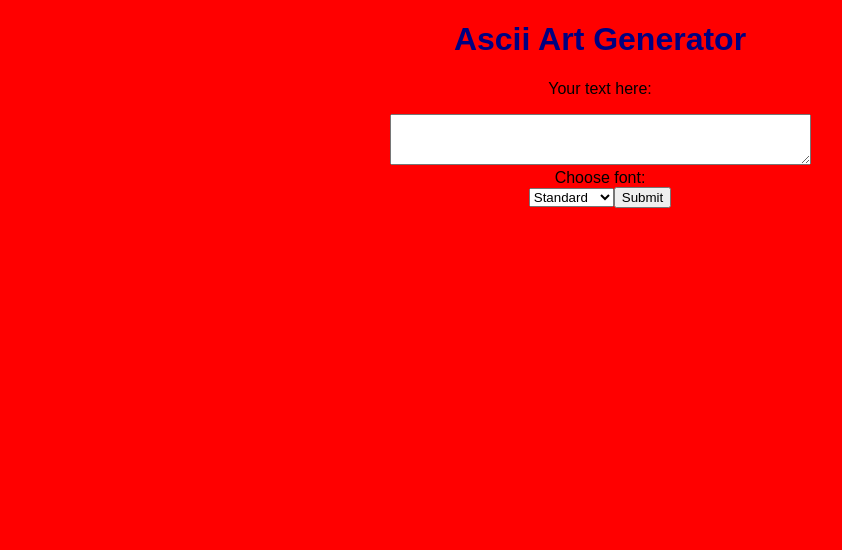
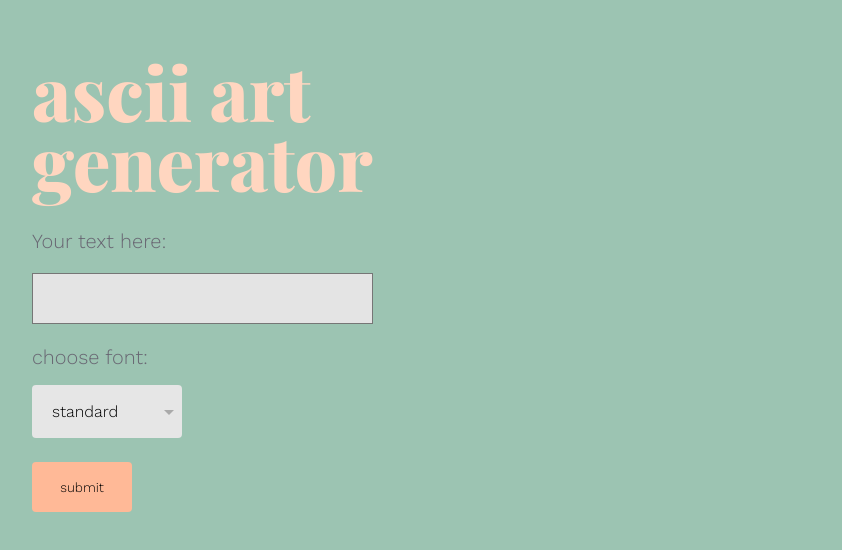
Before and after one commit to charhcodes/ascii-web, a plain HTML site: page static/index.html in a window 1280 px wide. Shown: the whole page, without its empty margins (40-882 px from the left). Drawn offline with nearby package versions, Linux system fonts and the light colour scheme; files that its build step writes are made by us from their sources.

Commit message:
ascii wip

```diff
--- a/static/index.html
+++ b/static/index.html
@@ -2,31 +2,53 @@
 <html>
 <head>
   <link rel="stylesheet" href="static/stylesheets/styles.css">
-    <title>Ascii Art Generator</title>
+  <!-- FONTS -->
+  <link rel="preconnect" href="https://fonts.googleapis.com">
+  <link rel="preconnect" href="https://fonts.gstatic.com" crossorigin>
+  <link href="https://fonts.googleapis.com/css2?family=Playfair+Display:wght@800&family=Work+Sans:wght@300&display=swap" rel="stylesheet">
+
+    <title>ascii art generator</title>
 </head>
 
-<h1>Ascii Art Generator</h1>
+<body>
+<div class="main">
+	<div class="content">
+		<h1>ascii art</h1>
+		<h1>generator</h1>
+	<form action="/result" method="POST">
+		<div class="tinput">
+			<p><label for="text" class="text">Your text here:</label></p>
+			<textarea id="text" name="text" rows="3" cols="40" maxlength="30"></textarea>
+			<br>
+		</div>
 
-<form action="/result" method="POST">
 
-	<div>
-		<p><label>Your text here:</label></p>
-		<textarea id="text" name="text" rows="3" cols="50" maxlength="30"></textarea>
-		<br>
-	</div>
+		<!-- <label for="fontop">choose font:</label>
+		<div class="fontop" style="width:150px;">
+			<select id="font">
+			<option value="standard">standard</option>
+			<option value="shadow">shadow</option>
+			<option value="thinkertoy">thinkertoy</option>
+			</select>
+		</div> -->
 
-	<div>
-		<label for="font">Choose font:</label><br>
-    <select id="font" name="font"><br>
+		<label for="font">choose font:</label><br>
+		<div class="fontop" style="width:150px;">
+			<select id="font" name="font"><br>
+				<option value="standard">standard</option>
+				<option value="shadow">shadow</option>
+				<option value="thinkertoy">thinkertoy</option>
+				<br>
+			</select>
+		</div>
 
-    <option value="standard">Standard</option>
-    <option value="shadow">Shadow</option>
-    <option value="thinkertoy">Thinkertoy</option><br><br>
-	</div>
 
-	<div>
-		<input type="submit" value="Submit">
+		<div class="button">
+			<input type="submit" value="submit">
+		</div>
 	</div>
 </form>
+</div>
+
 </body>
 </html>
--- a/static/stylesheets/styles.css
+++ b/static/stylesheets/styles.css
@@ -1,9 +1,147 @@
 body {
-    font-family:Arial, Helvetica, sans-serif;
-    text-align: center;
-    background-color: red;
+    background-color: #9CC4B2;
+    color: #696773;
+    font-size: 20px;
+    font-family: 'Work Sans', sans-serif;
+    height: 100%;
+    /* background: linear-gradient(90deg, #CAA8F5 50%, #9CC4B2 50%); */
+    background:  #9CC4B2;
+}
+h1 {
+    color: #FFD6C0;
+    font-size: 75px;
+    font-family: 'Playfair Display', serif;
+    line-height: 0.2rem;
+    padding: 0 0 1rem 0;
+}
+.content {
+    padding-top: 2rem;
+    padding-left: 4rem;
+}
+/* label {
+    padding: 0.7rem 0 0.7rem 0;
+    background-color: transparent;
+} */
+.tinput {
+    padding: 0 0 1rem 0;
 }
 
-h1 {
-    color: navy;
+/* CUSTOM TEXT BOX */
+textarea {
+    background-color: rgb(228, 228, 228);
+    resize: none;
+    font-family: 'Work Sans', sans-serif;
 }
+textarea:focus {
+      border: 3px solid #FFD6C0;
+}
+
+/* CUSTOM DROPDOWN LIST */
+.fontop,
+.fontop * {
+  margin: 0;
+  padding: 0;
+  position: relative;
+  box-sizing: border-box;
+}
+.fontop {
+  position: relative;
+  background-color: #E6E6E6;
+  border-radius: 4px;
+  margin-top: 1rem;
+  padding: 10px 15px 10px 10px;
+}
+.fontop select {
+  font-size: 1rem;
+  font-weight: normal;
+  font-family: 'Work Sans', sans-serif;
+  max-width: 100%;
+  padding: 8px 24px 8px 10px;
+  border: none;
+  background-color: transparent;
+    -webkit-appearance: none;
+    -moz-appearance: none;
+  appearance: none;
+}
+.fontop select:active, .font select:focus {
+  outline: none;
+  box-shadow: none;
+}
+.fontop:after {
+ font-family: 'Work Sans', sans-serif;
+    max-width: 100%;
+  content: "";
+  position: absolute;
+  top: 50%;
+  right: 8px;
+  width: 0;
+  height: 0;
+  margin-top: -2px;
+  border-top: 5px solid #aaa;
+  border-right: 5px solid transparent;
+  border-left: 5px solid transparent;
+}
+
+
+/* CUSTOM SUBMIT BUTTON */
+input[type=submit] {
+    background-color: #FFB997;
+    font-weight: bold;
+    border: none;
+    font-weight: normal;
+    font-family: 'Work Sans', sans-serif;
+    margin-top: 1.5rem;
+    padding: 10px 10px 10px 10px;
+    height: 50px;
+    width: 100px;
+    border-radius: 4px;
+}
+input[type=submit]:hover {
+    background-color: #9CC4B2;
+    color: #FFD6C0;
+}
+
+
+/* RIGHT SIDE */
+
+
+
+/* RESULT PAGE */
+.outputp {
+    padding: 2rem 0 0 3rem;
+}
+h1.resulttitle {
+    font-size: 90px;
+}
+pre {
+    max-width: 50%;
+}
+.again {
+    padding-top: 2rem;
+}
+a.button {
+    font-family: 'Work Sans', sans-serif;
+    background-color: #FFB997;
+    font-weight: bold;
+    border: none;
+    font-weight: normal;
+    margin-top: 3rem;
+    padding: 1rem 2rem 1rem 2rem;
+    height: 2rem;
+    width: 5rem;
+    border-radius: 4px;
+    text-decoration: none;
+}
+a.button:hover {
+    background-color: #696773;
+    color: #9CC4B2;
+}
+@media all and (max-width:30em){
+    a.button {
+    display: block;
+    margin: 0.4em auto;
+    }
+}
+footer {
+    padding-bottom: 5rem;
+}
```
Also changed, not shown: static/result.html (+24 -5 lines).
